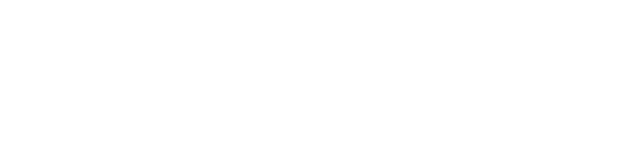
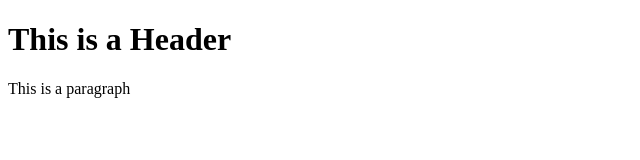
Before and after one commit to antiluddite/git-test, a plain HTML site: page index.html in a window 1280 px wide. Shown: the whole page, without its empty margins (0-640 px from the left). Drawn offline with Linux system fonts and the light colour scheme.

Commit message:
second commit

```diff
--- a/index.html
+++ b/index.html
@@ -1,12 +1,7 @@
 <!DOCTYPE html>
-<html lang="en">
-<head>
-    <meta charset="UTF-8">
-    <meta http-equiv="X-UA-Compatible" content="IE=edge">
-    <meta name="viewport" content="width=device-width, initial-scale=1.0">
-    <title>this is a header</title>
-</head>
-<body>
-
-</body>
+<html>
+    <body>
+        <h1>This is a Header</h1>
+        <p>This is a paragraph</p>
+    </body>
 </html>
```
Also changed, not shown: 1 other file.
